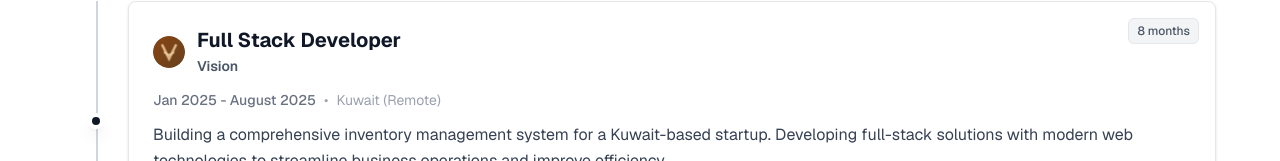
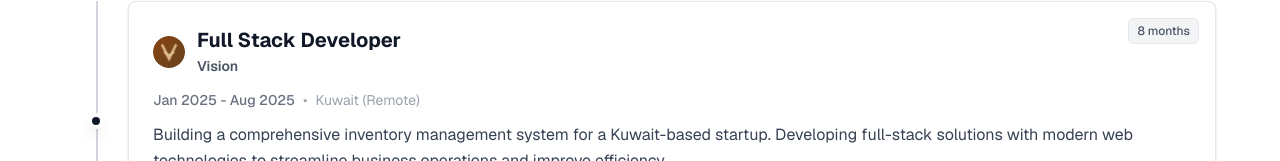
Before and after one commit to MaheshMoholkar/mahesh.me, a Next.js app: page / in a window 1280 px wide. Shown: the part 791-952 px from the top of the page. Built offline with nearby package versions, Linux system fonts and the light colour scheme.

Commit message:
minor updates

```diff
--- a/src/app/page.tsx
+++ b/src/app/page.tsx
@@ -113,7 +113,7 @@ const experience = [
   {
     title: "Full Stack Developer",
     company: "Vision",
-    date: "Jan 2025 - August 2025",
+    date: "Jan 2025 - Aug 2025",
     duration: "8 months",
     location: "Kuwait (Remote)",
     description:
```
